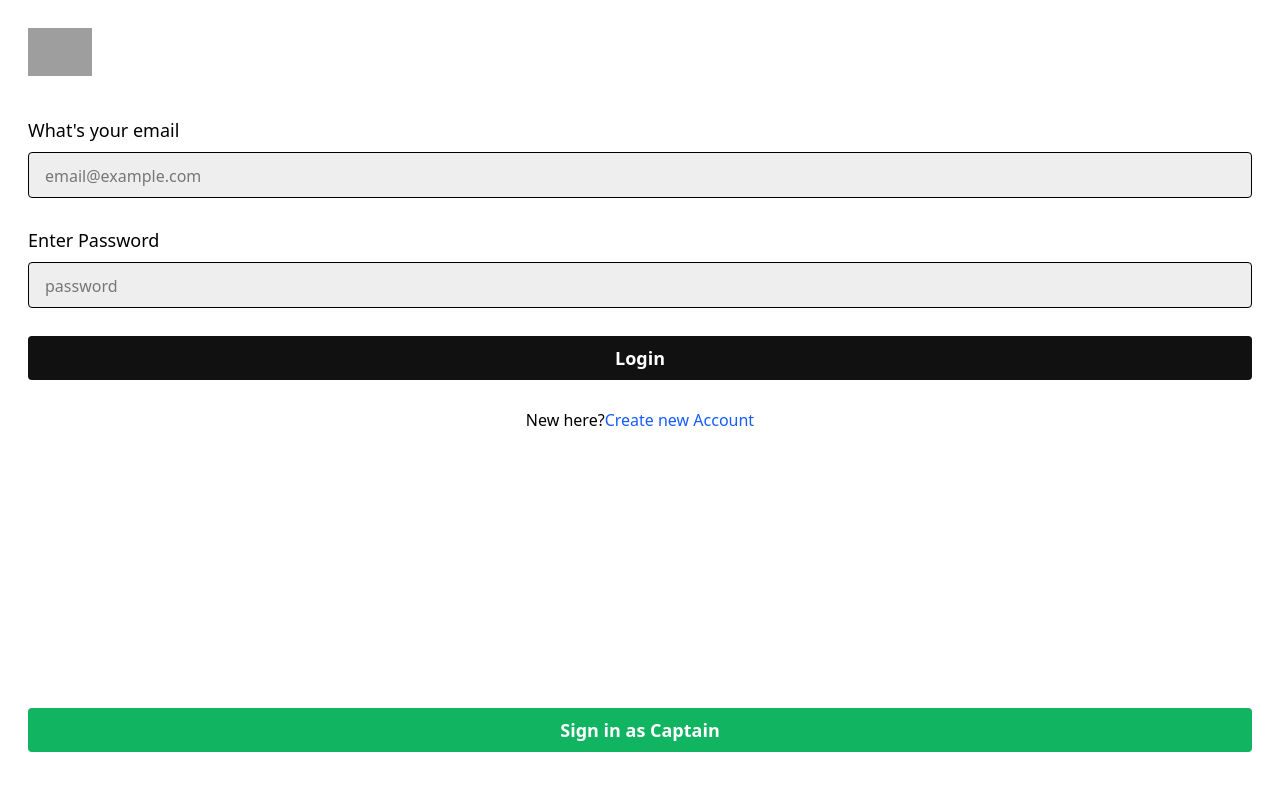
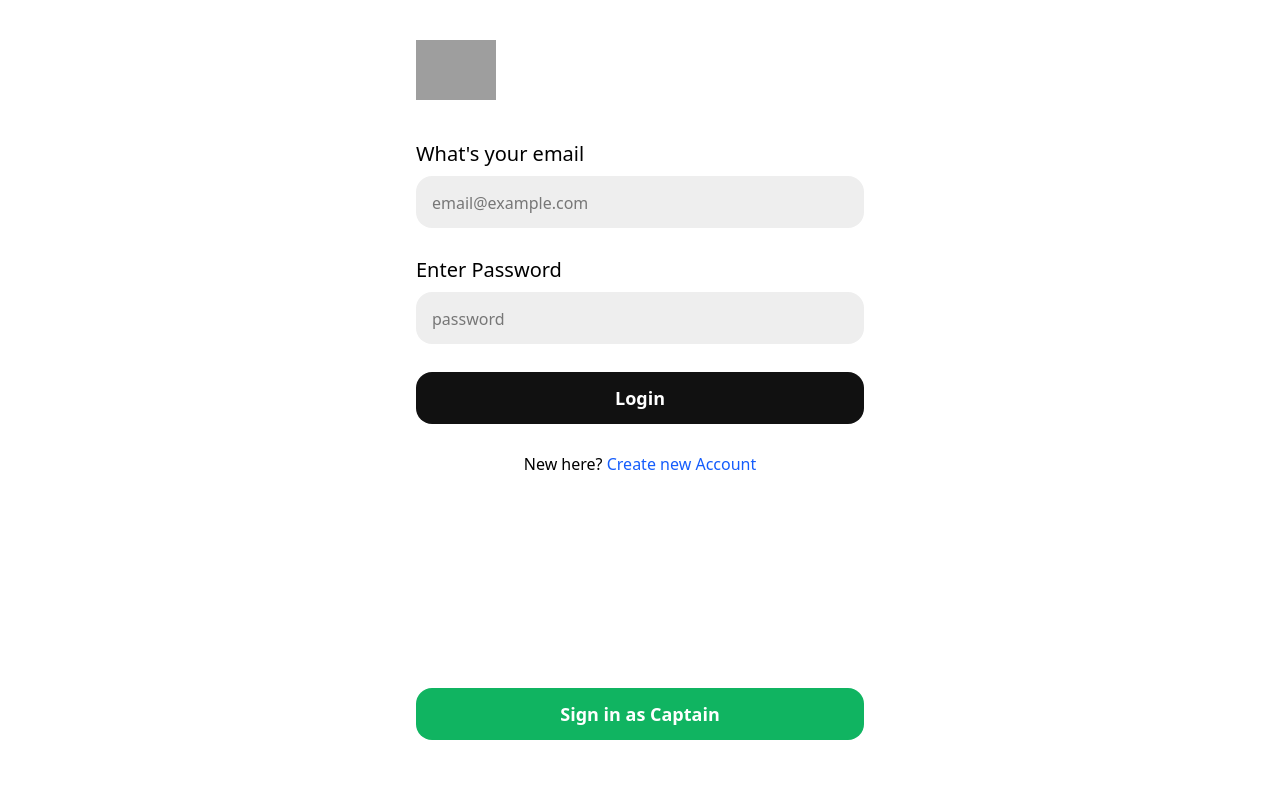
Before and after one commit to Lord-Rahul/Uber, a React (Vite) app in the folder Frontend/: page /login in a window 1280 px wide. Shown: the top 790 px of the page. Built offline with nearby package versions, Linux system fonts and the light colour scheme; grey boxes are pictures that could not be loaded.

Commit message:
feat: add UserContext for managing user data across the application

```diff
--- /dev/null
+++ b/Frontend/src/context/UserContext.jsx
@@ -0,0 +1,19 @@
+import React, { createContext } from 'react'
+
+export const UserDataContext = createContext()
+
+const UserContext = ({children}) => {
+
+    const user='lord'
+
+  return (
+    <div>
+      <UserDataContext.Provider value={user}>
+        {children}
+      </UserDataContext.Provider>
+
+    </div>
+  )
+}
+
+export default UserContext
--- a/Frontend/src/main.jsx
+++ b/Frontend/src/main.jsx
@@ -1,13 +1,16 @@
 import { StrictMode } from "react";
 import { BrowserRouter } from "react-router-dom";
+import UserContext from "./context/UserContext.jsx";
 import { createRoot } from "react-dom/client";
 import "./index.css";
 import App from "./App.jsx";
 
 createRoot(document.getElementById("root")).render(
   <StrictMode>
-    <BrowserRouter>
+    <UserContext>
+      <BrowserRouter>
       <App />
     </BrowserRouter>
+    </UserContext>
   </StrictMode>
 );
--- a/Frontend/src/pages/CaptainLogin.jsx
+++ b/Frontend/src/pages/CaptainLogin.jsx
@@ -17,22 +17,24 @@ function CaptainLogin() {
   };
 
   return (
-    <div className="p-7 h-screen flex flex-col justify-between ">
-      <div className="">
+    <div className="p-4 sm:p-6 md:p-8 lg:p-10 h-screen flex flex-col justify-between">
+      <div className="w-full max-w-md mx-auto">
+        <Link to='/'>
         <img
-          className="w-20 mb-3"
+          className="w-16 sm:w-20 md:w-24 mb-4 sm:mb-6"
           src="https://www.svgrepo.com/show/505031/uber-driver.svg"
           alt=""
         />
+        </Link>
         <form
           onSubmit={(e) => {
             submitHandler(e);
           }}
         >
-          <h3 className="text-lg font-medium mb-2">What's your email</h3>
+          <h3 className="text-base sm:text-lg md:text-xl font-medium mb-2">What's your email</h3>
           <input
             id="email"
-            className="bg-[#eeeeee] mb-7 rounded px-4 border py-2 w-full text-lg placeholder:text-base"
+            className="bg-[#eeeeee] mb-5 sm:mb-7 rounded-2xl px-3 sm:px-4 py-2 sm:py-3 w-full text-base sm:text-lg placeholder:text-sm sm:placeholder:text-base"
             required
             value={email}
             onChange={(e) => {
@@ -42,10 +44,10 @@ function CaptainLogin() {
             autoComplete="off"
             placeholder="email@example.com"
           />
-          <h3 className="text-lg font-medium mb-2">Enter Password</h3>
+          <h3 className="text-base sm:text-lg md:text-xl font-medium mb-2">Enter Password</h3>
           <input
             id="password"
-            className="bg-[#eeeeee] mb-7 rounded px-4 border py-2 w-full text-lg placeholder:text-base"
+            className="bg-[#eeeeee] mb-5 sm:mb-7 rounded-2xl px-3 sm:px-4 py-2 sm:py-3 w-full text-base sm:text-lg placeholder:text-sm sm:placeholder:text-base"
             required
             value={password}
             onChange={(e) => {
@@ -57,22 +59,22 @@ function CaptainLogin() {
           />
           <button
             name="button"
-            className="bg-[#111] text-white font-semibold mb-7 rounded px-4  py-2 w-full text-lg placeholder:text-base"
+            className="bg-[#111] text-white font-semibold mb-5 sm:mb-7 rounded-2xl px-4 py-2 sm:py-3 w-full text-base sm:text-lg"
           >
             Login
           </button>
-          <p name="button" className="text-center">
-            Join as Captain?
+          <p name="button" className="text-center text-sm sm:text-base">
+            Join as Captain?{' '}
             <Link to="/captain-register" className="text-blue-600">
               Register here
             </Link>
           </p>
         </form>
       </div>
-      <div>
+      <div className="w-full max-w-md mx-auto">
         <Link
           to="/login"
-          className="flex items-center justify-center  bg-[#d5622d] text-white mb-5 font-semibold  rounded px-4  py-2 w-full text-lg placeholder:text-base"
+          className="flex items-center justify-center bg-[#d5622d] text-white mb-5 font-semibold rounded-2xl px-4 py-2 sm:py-3 w-full text-base sm:text-lg"
         >
           Sign in as User
         </Link>
--- a/Frontend/src/pages/Home.jsx
+++ b/Frontend/src/pages/Home.jsx
@@ -5,14 +5,16 @@ import { Link } from "react-router-dom";
 
 function Home() {
     return (
-        <div className="bg-cover bg-center sm:bg-bottom bg-[url(https://c8.alamy.com/comp/2J6W0KF/city-map-warsaw-color-detailed-plan-vector-illustration-2J6W0KF.jpg)] h-screen pt-4 sm:pt-8 w-full flex justify-between flex-col">
-            <img className="w-16 sm:w-20 ml-4 sm:ml-9"
+        <div className="bg-cover bg-center sm:bg-bottom bg-[url(https://res.cloudinary.com/dkvipeywg/image/upload/v1768666948/Gemini_Generated_Image_5curhx5curhx5cur_ywzy70.png)] h-screen pt-4 sm:pt-6 md:pt-8 lg:pt-10 w-full flex justify-between flex-col relative">
+            <div className="absolute inset-0 bg-gradient-to-b from-transparent via-black/20 to-black/40 lg:to-black/50"></div>
+            <img className="w-12 sm:w-16 md:w-20 lg:w-28 ml-4 sm:ml-6 md:ml-9 lg:ml-12 relative z-10 drop-shadow-2xl"
                 src="https://upload.wikimedia.org/wikipedia/commons/c/cc/Uber_logo_2018.png"
                 alt="uber-png"
             />
-            <div className="bg-white pb-7 py-4 px-4 sm:px-6">
-                <h2 className="text-2xl sm:text-3xl font-bold">Get started with Uber</h2>
-                <Link to='/login' className="flex items-center justify-center w-full bg-black text-white py-3 rounded-2xl mt-5 hover:bg-gray-800 transition-colors duration-200">Continue</Link>
+            <div className="bg-white pb-5 sm:pb-7 lg:pb-10 py-4 sm:py-5 lg:py-8 px-4 sm:px-6 md:px-8 lg:px-12 max-w-full lg:max-w-3xl xl:max-w-4xl mx-auto w-full relative z-10 rounded-t-3xl lg:rounded-t-[2rem] shadow-2xl">
+                <h2 className="text-xl sm:text-2xl md:text-3xl lg:text-5xl xl:text-6xl font-bold mb-2 lg:mb-4">Get started with Uber</h2>
+                <p className="text-gray-600 text-sm sm:text-base lg:text-xl mb-4 lg:mb-6 hidden sm:block">Move with safety, arrive with confidence</p>
+                <Link to='/login' className="flex items-center justify-center w-full lg:w-auto lg:inline-flex lg:px-16 bg-black text-white py-2.5 sm:py-3 lg:py-4 rounded-2xl mt-4 sm:mt-5 lg:mt-6 text-sm sm:text-base md:text-lg lg:text-xl font-semibold hover:bg-gray-800 transition-all duration-200 shadow-lg hover:shadow-xl transform hover:-translate-y-0.5">Continue</Link>
             </div>
         </div>
     );
--- a/Frontend/src/pages/UserLogin.jsx
+++ b/Frontend/src/pages/UserLogin.jsx
@@ -20,22 +20,24 @@ function UserLogin() {
   };
 
   return (
-    <div className="p-7 h-screen flex flex-col justify-between ">
-      <div className="">
+    <div className="p-4 sm:p-6 md:p-8 lg:p-10 h-screen flex flex-col justify-between">
+      <div className="w-full max-w-md mx-auto">
+        <Link to='/'>
         <img
-          className="w-16 mb-10"
+          className="w-12 sm:w-16 md:w-20 mb-6 sm:mb-10"
           src="https://upload.wikimedia.org/wikipedia/commons/c/cc/Uber_logo_2018.png"
           alt="uber-png"
         />
+        </Link>
         <form
           onSubmit={(e) => {
             submitHandler(e);
           }}
         >
-          <h3 className="text-lg font-medium mb-2">What's your email</h3>
+          <h3 className="text-base sm:text-lg md:text-xl font-medium mb-2">What's your email</h3>
           <input
             id="email"
-            className="bg-[#eeeeee] mb-7 rounded px-4 border py-2 w-full text-lg placeholder:text-base"
+            className="bg-[#eeeeee] mb-5 sm:mb-7 rounded-2xl px-3 sm:px-4 py-2 sm:py-3 w-full text-base sm:text-lg placeholder:text-sm sm:placeholder:text-base"
             required
             value={email}
             onChange={(e) => {
@@ -45,10 +47,10 @@ function UserLogin() {
             autoComplete="off"
             placeholder="email@example.com"
           />
-          <h3 className="text-lg font-medium mb-2">Enter Password</h3>
+          <h3 className="text-base sm:text-lg md:text-xl font-medium mb-2">Enter Password</h3>
           <input
             id="password"
-            className="bg-[#eeeeee] mb-7 rounded px-4 border py-2 w-full text-lg placeholder:text-base"
+            className="bg-[#eeeeee] mb-5 sm:mb-7 rounded-2xl px-3 sm:px-4 py-2 sm:py-3 w-full text-base sm:text-lg placeholder:text-sm sm:placeholder:text-base"
             required
             value={password}
             onChange={(e) => {
@@ -60,22 +62,22 @@ function UserLogin() {
           />
           <button
             name="button"
-            className="bg-[#111] text-white font-semibold mb-7 rounded px-4  py-2 w-full text-lg placeholder:text-base"
+            className="bg-[#111] text-white font-semibold mb-5 sm:mb-7 rounded-2xl px-4 py-2 sm:py-3 w-full text-base sm:text-lg"
           >
             Login
           </button>
-          <p name="button" className="text-center">
-            New here?
+          <p name="button" className="text-center text-sm sm:text-base">
+            New here?{' '}
             <Link to="/register" className="text-blue-600">
               Create new Account
             </Link>
           </p>
         </form>
       </div>
-      <div>
+      <div className="w-full max-w-md mx-auto">
         <Link
           to="/captain-login"
-          className="flex items-center justify-center  bg-[#10b461] text-white mb-5 font-semibold  rounded px-4  py-2 w-full text-lg placeholder:text-base"
+          className="flex items-center justify-center bg-[#10b461] text-white mb-5 font-semibold rounded-2xl px-4 py-2 sm:py-3 w-full text-base sm:text-lg"
         >
           Sign in as Captain
         </Link>
--- a/Frontend/src/pages/UserRegister.jsx
+++ b/Frontend/src/pages/UserRegister.jsx
@@ -29,11 +29,13 @@ function UserRegister() {
   return (
     <div className="p-7 h-screen flex flex-col justify-between ">
       <div className="">
+        <Link to='/'>
         <img
           className="w-16 mb-10"
           src="https://upload.wikimedia.org/wikipedia/commons/c/cc/Uber_logo_2018.png"
           alt="uber-png"
         />
+        </Link>
         <form
           onSubmit={(e) => {
             submitHandler(e);
@@ -44,7 +46,7 @@ function UserRegister() {
           <div className="flex gap-4 mb-7">
             <input
               id="First Name"
-              className="bg-[#eeeeee] w-1/2  rounded px-4  py-2 text-base placeholder:text-base"
+              className="bg-[#eeeeee] w-1/2  rounded-2xl px-4  py-2 text-base placeholder:text-base"
               required
               value={firstname}
               onChange={(e) => {
@@ -56,7 +58,7 @@ function UserRegister() {
             />
             <input
               id="Last Name"
-              className="bg-[#eeeeee] w-1/2  rounded px-4  py-2  text-base placeholder:text-base"
+              className="bg-[#eeeeee] w-1/2  rounded-2xl px-4  py-2  text-base placeholder:text-base"
               value={lastname}
               onChange={(e) => {
                 setLastname(e.target.value);
@@ -69,7 +71,7 @@ function UserRegister() {
           <h3 className="text-base font-medium mb-2">What's your email</h3>
           <input
             id="email"
-            className="bg-[#eeeeee] mb-7 rounded px-4  py-2 w-full text-base placeholder:text-sm"
+            className="bg-[#eeeeee] mb-7 rounded-2xl px-4  py-2 w-full text-base placeholder:text-sm"
             required
             value={email}
             onChange={(e) => {
@@ -82,7 +84,7 @@ function UserRegister() {
           <h3 className="text-base font-medium mb-2">Enter Password</h3>
           <input
             id="password"
-            className="bg-[#eeeeee] mb-7 rounded px-4  py-2 w-full text-base placeholder:text-sm"
+            className="bg-[#eeeeee] mb-7 rounded-2xl px-4  py-2 w-full text-base placeholder:text-sm"
             required
             value={password}
             onChange={(e) => {
@@ -95,7 +97,7 @@ function UserRegister() {
           {/* <h3 className="text-base font-medium mb-2">Confirm Password</h3>
           <input
             id="confirm-password"
-            className="bg-[#eeeeee] mb-7 rounded px-4  py-2 w-full text-base placeholder:text-sm"
+            className="bg-[#eeeeee] mb-7 rounded-2xl px-4  py-2 w-full text-base placeholder:text-sm"
             required
             value={password}
             onChange={(e) => {
@@ -107,7 +109,7 @@ function UserRegister() {
           /> */}
           <button
             name="button"
-            className="bg-[#111] text-white font-semibold mb-7 rounded px-4  py-2 w-full text-base placeholder:text-sm"
+            className="bg-[#111] text-white font-semibold mb-7 rounded-2xl px-4  py-2 w-full text-base placeholder:text-sm"
           >
             Register
           </button>
```
Also changed, not shown: 1 other file (tests, documents, lock files or other folders).
